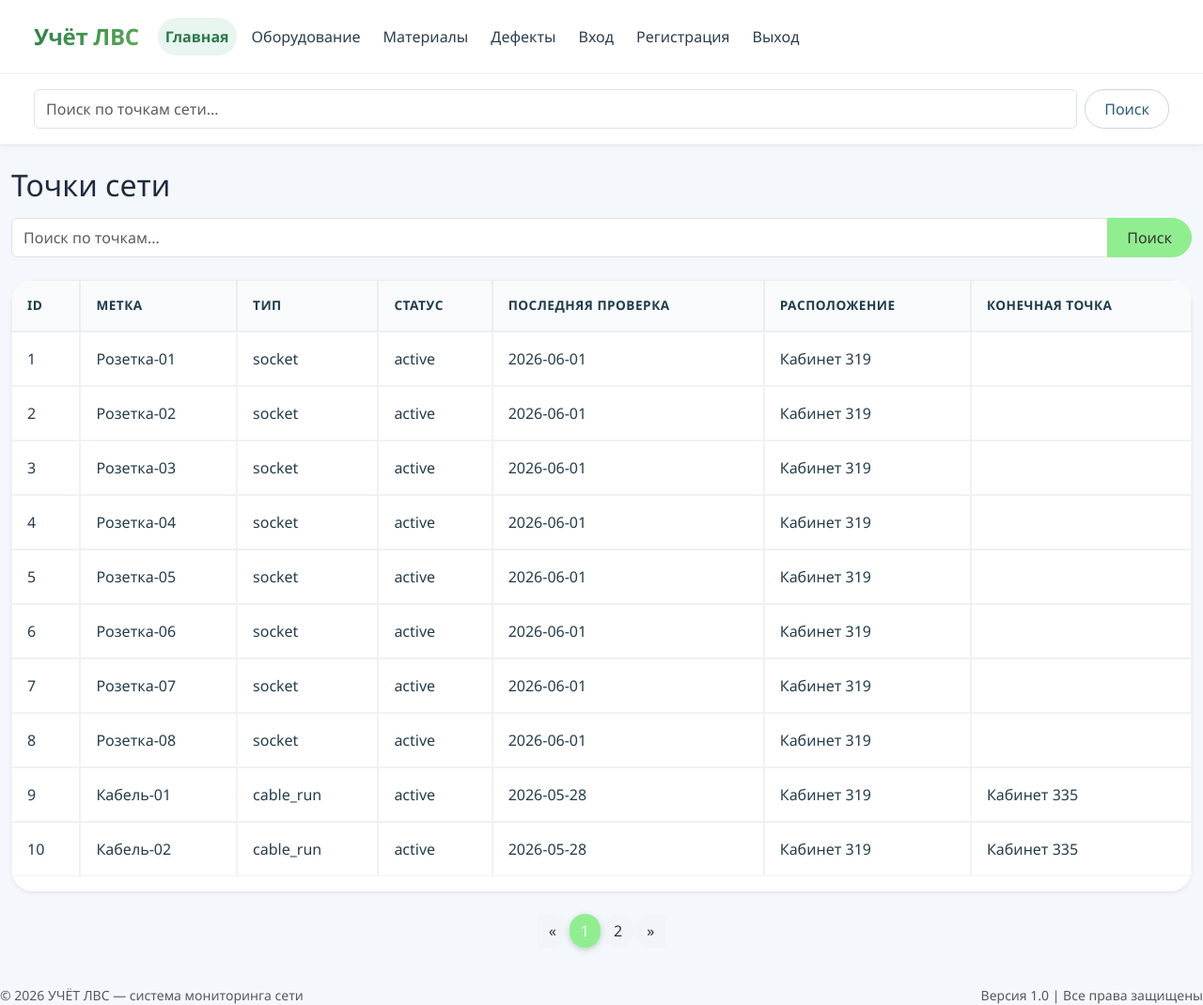
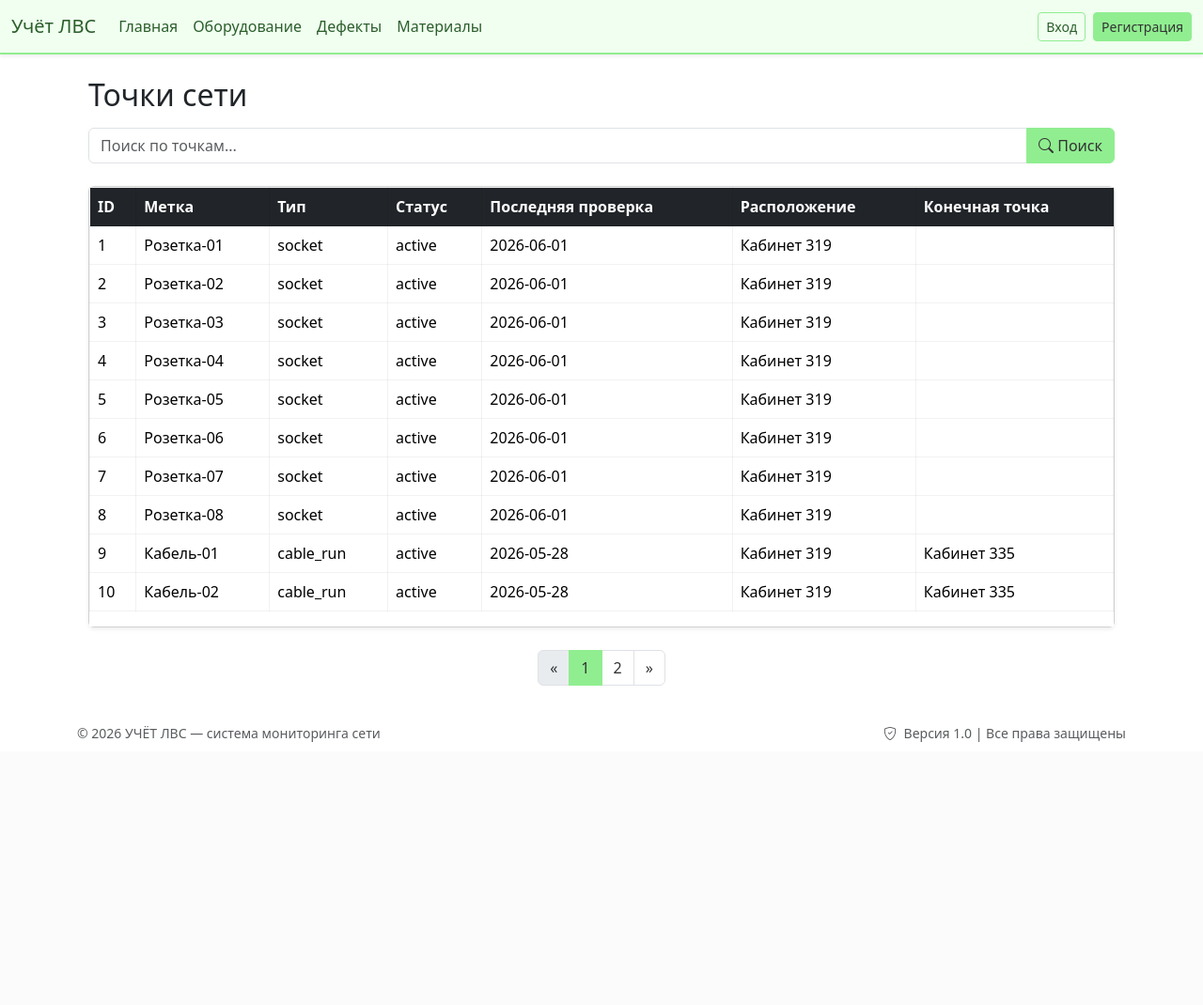
Before and after one commit to DMDAAAR/Accounting-for-network-load-and-cabinet-material-consumption, a PHP site: page /index.php in a window 1280 px wide. Shown: the whole page at 94% size. After the commit the page ends 790 px from the top, so only its background shows below. Run offline with PHP 8.4, Linux system fonts and the light colour scheme; data comes from the database, SQL or seed files in the repository; tables that the repository leaves empty hold one stand-in row (values such as "Sample post").

Commit message:
Исправление header и добавление BASE_URL

```diff
--- a/superproject/controllers/create.material.controller.php
+++ b/superproject/controllers/create.material.controller.php
@@ -2,6 +2,9 @@
 
 require_once '../db/connectDB.php';
 require_once '../models/materials.model.php';
+if (!defined('BASE_URL')) {
+    define('BASE_URL', '/superproject/');
+}
 
 if ($_SERVER['REQUEST_METHOD'] === 'POST') {
     global $pdo;
--- a/superproject/controllers/defects.controller.php
+++ b/superproject/controllers/defects.controller.php
@@ -1,6 +1,8 @@
 <?php
 define('APP_LOADED', true);
-
+if (!defined('BASE_URL')) {
+    define('BASE_URL', '/superproject/');
+}
 session_start();
 
 if (!isset($_SESSION['user'])) {
--- a/superproject/controllers/delete.material.controller.php
+++ b/superproject/controllers/delete.material.controller.php
@@ -2,6 +2,9 @@
 
 require_once '../db/connectDB.php';
 require_once '../models/materials.model.php';
+if (!defined('BASE_URL')) {
+    define('BASE_URL', '/superproject/');
+}
 
 if ($_SERVER['REQUEST_METHOD'] === 'POST' || isset($_GET['id'])) {
     global $pdo;
--- a/superproject/controllers/inventory.controller.php
+++ b/superproject/controllers/inventory.controller.php
@@ -5,6 +5,9 @@ session_start();
 if (!isset($_SESSION['user']) || empty($_SESSION['user'])) {
     header('Location: login.controller.php');
     exit();
+}
+if (!defined('BASE_URL')) {
+    define('BASE_URL', '/superproject/');
 }
 
 require_once '../db/connectDB.php';
--- a/superproject/controllers/login.controller.php
+++ b/superproject/controllers/login.controller.php
@@ -1,6 +1,8 @@
 <?php
 define('APP_LOADED', true);
-
+if (!defined('BASE_URL')) {
+    define('BASE_URL', '/superproject/');
+}
 session_start();
 
 // if (isset($_SESSION['user'])) {
--- a/superproject/controllers/logout.controller.php
+++ b/superproject/controllers/logout.controller.php
@@ -1,6 +1,8 @@
 <?php
 define('APP_LOADED', true);
-
+if (!defined('BASE_URL')) {
+    define('BASE_URL', '/superproject/');
+}
 session_start();
 
 $_SESSION = array();
--- a/superproject/controllers/materials.controller.php
+++ b/superproject/controllers/materials.controller.php
@@ -2,3 +2,6 @@
 require '../db/connectDB.php';
 require '../models/materials.model.php';
 $materials = getMaterials($pdo);
+if (!defined('BASE_URL')) {
+    define('BASE_URL', '/superproject/');
+}
--- a/superproject/controllers/register.controller.php
+++ b/superproject/controllers/register.controller.php
@@ -1,6 +1,8 @@
 <?php
 define('APP_LOADED', true);
-
+if (!defined('BASE_URL')) {
+    define('BASE_URL', '/superproject/');
+}
 session_start();
 
 if (isset($_SESSION['user'])) {
--- a/superproject/controllers/update.material.controller.php
+++ b/superproject/controllers/update.material.controller.php
@@ -2,7 +2,9 @@
 
 require_once '../db/connectDB.php';
 require_once '../models/materials.model.php';
-
+if (!defined('BASE_URL')) {
+    define('BASE_URL', '/superproject/');
+}
 if ($_SERVER['REQUEST_METHOD'] === 'POST') {
     global $pdo;
 
--- a/superproject/controllers/useMaterial.controller.php
+++ b/superproject/controllers/useMaterial.controller.php
@@ -1,6 +1,9 @@
 <?php
 require '../db/connectDB.php';
 require '../models/materials.model.php';
+if (!defined('BASE_URL')) {
+    define('BASE_URL', '/superproject/');
+}
 $material_id = $_POST['material_id'];
 $quantity = $_POST['quantity'];
 useMaterials($pdo, $material_id, $quantity);
--- a/superproject/index.php
+++ b/superproject/index.php
@@ -1,6 +1,9 @@
 <?php
 require_once 'db/connectDB.php';
 require_once 'models/dashboard.model.php';
+
+define('APP_LOADED', true);
+define('BASE_URL', '/superproject/');
 
 dashboardIndex($pdo);
 $StatsPoints = getStatsPoints($pdo);
--- a/superproject/views/components/header.view.php
+++ b/superproject/views/components/header.view.php
@@ -1,3 +1,13 @@
+<?php
+
+if (session_status() === PHP_SESSION_NONE) {
+    session_start();
+}
+if (!defined('BASE_URL')) {
+    $base = rtrim(dirname($_SERVER['SCRIPT_NAME']), '/');
+    define('BASE_URL', $base . '/');
+}
+?>
 <!DOCTYPE html>
 <html lang="ru">
 <head>
@@ -5,253 +15,86 @@
     <meta name="viewport" content="width=device-width, initial-scale=1.0">
     <title>Учёт ЛВС</title>
     <link href="https://cdn.jsdelivr.net/npm/bootstrap@5.3.3/dist/css/bootstrap.min.css" rel="stylesheet">
+    <link rel="stylesheet" href="https://cdn.jsdelivr.net/npm/bootstrap-icons@1.11.3/font/bootstrap-icons.min.css">
     <style>
-        /* ---------- Глобальные стили ---------- */
-        * {
-            margin: 0;
-            padding: 0;
-            box-sizing: border-box;
+        .navbar-salad {
+            background-color: #f0fff0 !important;
+            border-bottom: 2px solid #90EE90;
         }
-
-        body {
-            background-color: #f4f7fc;
-            font-family: 'Segoe UI', Roboto, 'Helvetica Neue', system-ui, sans-serif;
-            color: #1e2a3e;
-            line-height: 1.5;
+        .navbar-salad .navbar-brand,
+        .navbar-salad .nav-link,
+        .navbar-salad .navbar-text {
+            color: #2c5e2c !important;
         }
-
-        /* ---------- Навигация ---------- */
-        .navbar {
-            background-color: #ffffff !important;
-            box-shadow: 0 4px 12px rgba(0, 0, 0, 0.03), 0 1px 2px rgba(0, 0, 0, 0.05);
-            padding: 0.75rem 1.5rem;
-            border-bottom: 1px solid rgba(0, 0, 0, 0.05);
+        .navbar-salad .nav-link:hover {
+            color: #1a4d1a !important;
+            background-color: rgba(144, 238, 144, 0.2);
+            border-radius: 8px;
         }
-
-        .navbar-brand {
-            font-weight: 700;
-            font-size: 1.5rem;
-            background: linear-gradient(135deg, #2b7a4b, #5fad56);
-            -webkit-background-clip: text;
-            background-clip: text;
-            color: transparent !important;
-            letter-spacing: -0.3px;
+        .btn-salad-outline {
+            border-color: #90EE90;
+            color: #2c5e2c;
         }
-
-        .navbar-nav .nav-link {
-            font-weight: 500;
-            color: #2c3e4e !important;
-            margin: 0 0.25rem;
-            border-radius: 40px;
-            transition: all 0.2s;
+        .btn-salad-outline:hover {
+            background-color: #90EE90;
+            color: #fff;
         }
-
-        .navbar-nav .nav-link:hover {
-            background: #eef2f5;
-            color: #1f6e43 !important;
+        .btn-salad {
+            background-color: #90EE90;
+            border-color: #90EE90;
+            color: #2c5e2c;
         }
-
-        .navbar-nav .nav-link.active {
-            background: #e9f5ef;
-            color: #2b7a4b !important;
-            font-weight: 600;
+        .btn-salad:hover {
+            background-color: #7CFC00;
+            border-color: #7CFC00;
+            color: #1a4d1a;
         }
-
-        /* ---------- Кнопки (салатовые и другие) ---------- */
-        .btn-custom-green {
-            background-color: #9bdd7c;
-            color: #1e3a2f;
-            border: none;
-            font-weight: 600;
-            border-radius: 40px;
-            padding: 0.5rem 1.25rem;
-            transition: all 0.2s ease;
-        }
-        .btn-custom-green:hover {
-            background-color: #7bcb5e;
-            transform: translateY(-1px);
-            color: #0f2a1f;
-            box-shadow: 0 4px 10px rgba(100, 200, 100, 0.2);
-        }
-
-        .btn-outline-secondary {
-            border-radius: 40px;
-            border: 1px solid #cbd5e1;
-            color: #2c5a74;
-            background: white;
-            transition: 0.2s;
-        }
-        .btn-outline-secondary:hover {
-            background: #f1f5f9;
-            border-color: #94a3b8;
-            transform: translateY(-1px);
-        }
-
-        /* Общие стили для кнопок */
-        .btn {
-            border-radius: 40px;
-            padding: 0.5rem 1.25rem;
-            font-weight: 500;
-            transition: all 0.2s ease;
-        }
-        .btn-primary {
-            background: #2c7a4d;
-            border: none;
-        }
-        .btn-primary:hover {
-            background: #236b41;
-            transform: translateY(-1px);
-            box-shadow: 0 4px 8px rgba(44, 122, 77, 0.2);
-        }
-        .btn-danger {
-            background: #e25c5c;
-        }
-        .btn-danger:hover {
-            background: #d14b4b;
-        }
-        .btn-warning {
-            background: #f0b429;
-            color: #2d2b1f;
-        }
-        .btn-warning:hover {
-            background: #e0a81c;
-        }
-
-        /* ---------- Форма поиска (доп. навбар) ---------- */
-        .navbar.bg-body-tertiary {
-            background: #ffffff !important;
-            margin-top: 0;
-            padding: 1rem 1.5rem;
-            border-bottom: 1px solid #eef2f8;
-        }
-
-        /* ---------- Карточки ---------- */
-        .card {
-            border: none;
-            border-radius: 24px;
-            background: #ffffff;
-            box-shadow: 0 8px 20px rgba(0, 0, 0, 0.03), 0 2px 4px rgba(0, 0, 0, 0.05);
-            transition: transform 0.2s, box-shadow 0.2s;
-            overflow: hidden;
-            margin-bottom: 1.5rem;
-        }
-        .card-header {
-            background: #ffffff;
-            border-bottom: 1px solid #edf2f7;
-            padding: 1rem 1.5rem;
-            font-weight: 600;
-            font-size: 1.1rem;
-        }
-        .card-body {
-            padding: 1.5rem;
-        }
-
-        /* ---------- Таблицы ---------- */
-        .table {
-            border-collapse: separate;
-            border-spacing: 0;
-            width: 100%;
-        }
-        .table thead th {
-            background: #f8fafc;
-            color: #1f3b4c;
-            font-weight: 600;
-            font-size: 0.85rem;
-            text-transform: uppercase;
-            letter-spacing: 0.5px;
-            padding: 1rem;
-            border-bottom: 1px solid #e2e8f0;
-        }
-        .table tbody td {
-            padding: 1rem;
-            vertical-align: middle;
-            border-bottom: 1px solid #ecf3f9;
-            color: #253c4b;
-        }
-        .table-hover tbody tr:hover {
-            background-color: #fafef7;
-        }
-
-        /* ---------- Формы ---------- */
-        input, select, textarea {
-            border-radius: 16px;
-            border: 1px solid #dce5ec;
-            padding: 0.6rem 1rem;
-            transition: 0.2s;
-            width: 100%;
-        }
-        input:focus, select:focus, textarea:focus {
-            border-color: #7bcb8c;
-            box-shadow: 0 0 0 3px rgba(100, 200, 120, 0.2);
-            outline: none;
-        }
-        label {
-            font-weight: 500;
-            color: #2a4d68;
-            margin-bottom: 0.3rem;
-        }
-
-        /* ---------- Пагинация ---------- */
-        .pagination .page-link {
-            border-radius: 40px;
-            margin: 0 3px;
-            border: none;
-            color: #2f5e7e;
-            background: #f1f4f8;
-            transition: all 0.2s;
-        }
-        .pagination .page-item.active .page-link {
-            background: #2c7a4d;
-            color: white;
-            box-shadow: 0 2px 6px rgba(44,122,77,0.3);
-        }
-        .pagination .page-link:hover {
-            background: #e2eaf1;
-            transform: translateY(-1px);
-        }
-
-        /* ---------- Адаптивность ---------- */
-        @media (max-width: 768px) {
-            .navbar-brand {
-                font-size: 1.3rem;
-            }
-            .container-fluid {
-                padding-left: 1rem;
-                padding-right: 1rem;
-            }
+        .active-nav {
+            font-weight: bold;
+            border-bottom: 2px solid #2c5e2c;
         }
     </style>
 </head>
 <body>
-
-<nav class="navbar navbar-expand-lg bg-body-tertiary">
+<nav class="navbar navbar-expand-lg navbar-salad shadow-sm">
     <div class="container-fluid">
-        <a class="navbar-brand" href="#">Учёт ЛВС</a>
-        <button class="navbar-toggler" type="button" data-bs-toggle="collapse" data-bs-target="#navbarNavAltMarkup">
+        <a class="navbar-brand" href="<?= BASE_URL ?>index.php"> Учёт ЛВС</a>
+        <button class="navbar-toggler" type="button" data-bs-toggle="collapse" data-bs-target="#navbarSalad">
             <span class="navbar-toggler-icon"></span>
         </button>
-        <div class="collapse navbar-collapse" id="navbarNavAltMarkup">
-            <div class="navbar-nav">
-                <a class="nav-link active" aria-current="page" href="../">Главная</a>
-                <a class="nav-link" href="controllers/inventory.controller.php">Оборудование</a>
-                <a class="nav-link" href="controllers/useMaterial.controller.php">Материалы</a>
-                <a class="nav-link" href="controllers/defects.controller.php">Дефекты</a>
-                <a class="nav-link" href="controllers/login.controller.php">Вход</a>
-                <a class="nav-link" href="controllers/register.controller.php">Регистрация</a>
-                <a class="nav-link" href="controllers/logout.controller.php">Выход</a>
+        <div class="collapse navbar-collapse" id="navbarSalad">
+            <ul class="navbar-nav me-auto mb-2 mb-lg-0">
+                <li class="nav-item">
+                    <a class="nav-link" href="/superproject/index.php">Главная</a>
+                </li>
+                <li class="nav-item">
+                    <a class="nav-link" href="<?= BASE_URL ?>controllers/inventory.controller.php">Оборудование</a>
+                </li>
+                <li class="nav-item">
+                    <a class="nav-link" href="<?= BASE_URL ?>controllers/defects.controller.php">Дефекты</a>
+                </li>
+                <li class="nav-item">
+                    <a class="nav-link" href="<?= BASE_URL ?>controllers/useMaterial.controller.php">Материалы</a>
+                </li>
+                <?php if (isset($_SESSION['user']) && ($_SESSION['user']['role'] ?? '') === 'admin'): ?>
+                <li class="nav-item">
+                    <a class="nav-link" href="<?= BASE_URL ?>controllers/logs.controller.php">Логи</a>
+                </li>
+                <?php endif; ?>
+            </ul>
+            <div class="d-flex">
+                <?php if (isset($_SESSION['user'])): ?>
+                    <span class="navbar-text me-3">
+                        👤 <?= htmlspecialchars($_SESSION['user']['login']) ?>
+                        (<?= htmlspecialchars($_SESSION['user']['role']) ?>)
+                    </span>
+                    <a href="<?= BASE_URL ?>controllers/logout.controller.php" class="btn btn-salad-outline btn-sm">Выход</a>
+                <?php else: ?>
+                    <a href="<?= BASE_URL ?>controllers/login.controller.php" class="btn btn-salad-outline me-2 btn-sm">Вход</a>
+                    <a href="<?= BASE_URL ?>controllers/register.controller.php" class="btn btn-salad btn-sm">Регистрация</a>
+                <?php endif; ?>
             </div>
         </div>
     </div>
 </nav>
-
-<!-- Форма поиска -->
-<nav class="navbar bg-body-tertiary">
-    <div class="container-fluid">
-        <form class="d-flex w-100" method="GET" action="index.php">
-            <input class="form-control me-2" type="search" name="search"
-                   placeholder="Поиск по точкам сети..."
-                   value="<?= htmlspecialchars($_GET['search'] ?? '') ?>">
-            <button class="btn btn-outline-secondary" type="submit">Поиск</button>
-        </form>
-    </div>
-</nav>
+<div class="container mt-4">
--- a/superproject/views/materials.view.php
+++ b/superproject/views/materials.view.php
@@ -1,5 +1,8 @@
 <?php
 require '../controllers/materials.controller.php';
+
+include __DIR__ . '/components/header.view.php';
+
 ?>
 <!DOCTYPE html>
 <html>
@@ -39,4 +42,5 @@ require '../controllers/materials.controller.php';
     </ul>
     <a href="../views/index.view.php">Вернуться на главную страницу</a>
 </body>
+<?php include __DIR__ . '/components/footer.view.php'; ?>
 </html>
```
Also changed, not shown: superproject/views/defects.view.php (+3 -12 lines).
